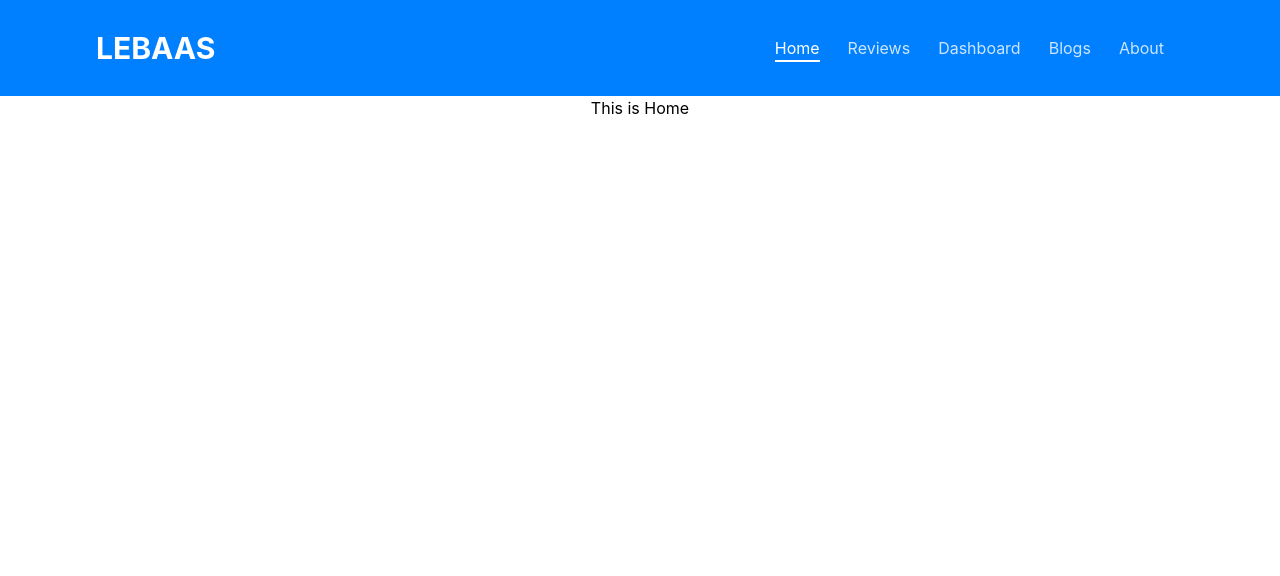
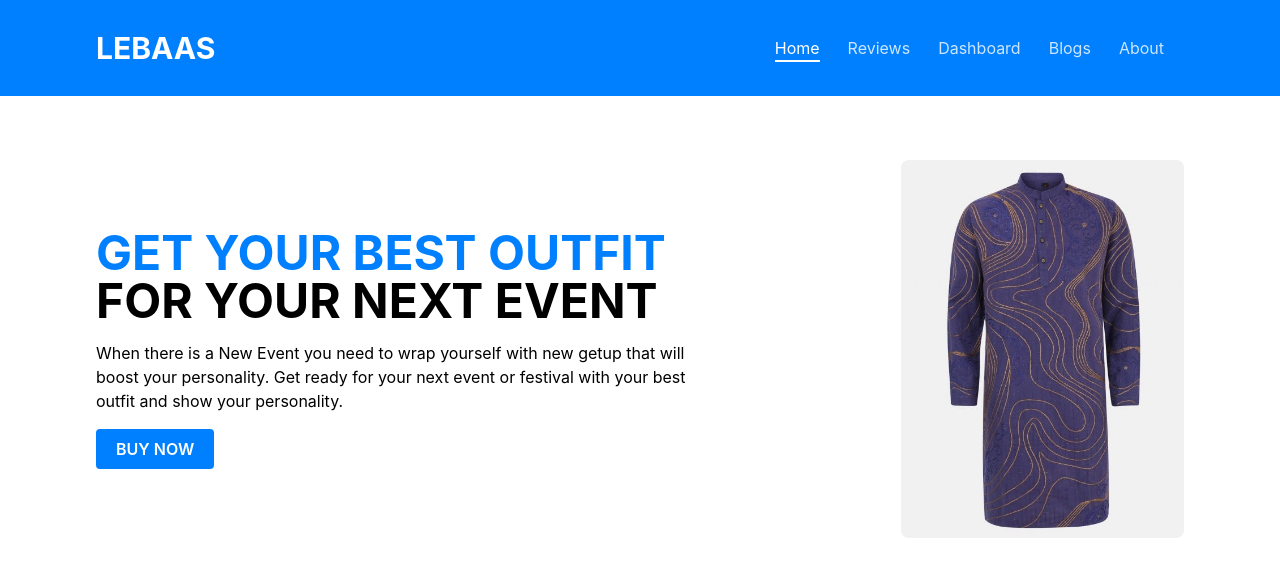
Before and after one commit to hnMurshed/lebaas, a React (Create React App) app: page / in a window 1280 px wide. Shown: the top 576 px of the page. Built offline with nearby package versions, Linux system fonts and the light colour scheme.

Commit message:
image with text added

```diff
--- a/src/App.js
+++ b/src/App.js
@@ -11,7 +11,7 @@ import NotFound from './components/NotFound/NotFound';
 
 function App() {
   return (
-    <div className="App">
+    <div>
       <Header></Header>
       <Routes>
         <Route path='/' element={<Home></Home>}></Route>
--- a/src/components/Header/Header.css
+++ b/src/components/Header/Header.css
@@ -1,5 +1,4 @@
 .container {
     width: 85%;
     margin: auto;
-    /* color: #ffffff99 */
 }
--- a/src/components/Home/Home.js
+++ b/src/components/Home/Home.js
@@ -1,10 +1,11 @@
 import React from 'react';
+import Product from '../Product/Product';
 import './Home.css';
 
 const Home = () => {
     return (
-        <div>
-            <h2>This is Home</h2>
+        <div className='container'>
+            <Product></Product>
         </div>
     );
 };
--- /dev/null
+++ b/src/components/Product/Product.js
@@ -0,0 +1,20 @@
+import React from 'react';
+import './Product.css';
+import img from '../../images/panjabi-2.jpg';
+
+const Product = () => {
+    return (
+        <div className='flex gap-20 items-center py-16'>
+            <div>
+                <h1 className='text-5xl font-bold uppercase mb-4'><span className='text-[#0080ff]'>Get your best outfit</span> <br /> for your next event</h1>
+                <p className="pr-[100px]">When there is a New Event you need to wrap yourself with new getup that will boost your personality. Get ready for your next event or festival with your best outfit and show your personality.</p>
+                <button className='bg-[#0080ff] hover:bg-[#0080ff9f] text-white font-semibold uppercase px-5 py-2 rounded mt-4'>Buy Now</button>
+            </div>
+            <div className="w-[600px]">
+                <img className='w-[100%] rounded-lg' src={img} alt="" />
+            </div>
+        </div>
+    );
+};
+
+export default Product;
```
Also changed, not shown: src/components/Product/Product.css (added), src/images/panjabi-2.jpg (added), src/images/panjabi.png (added).
